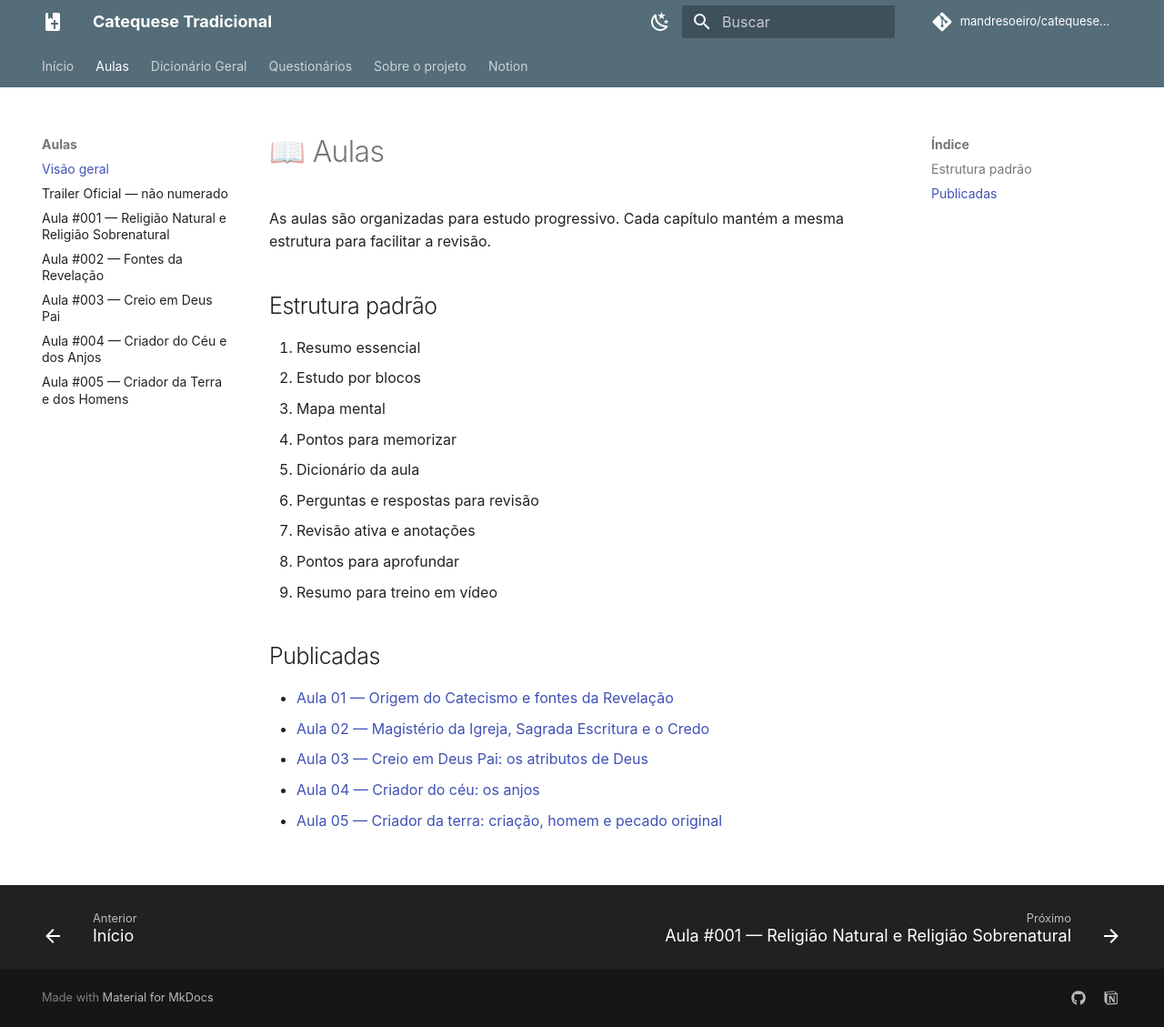
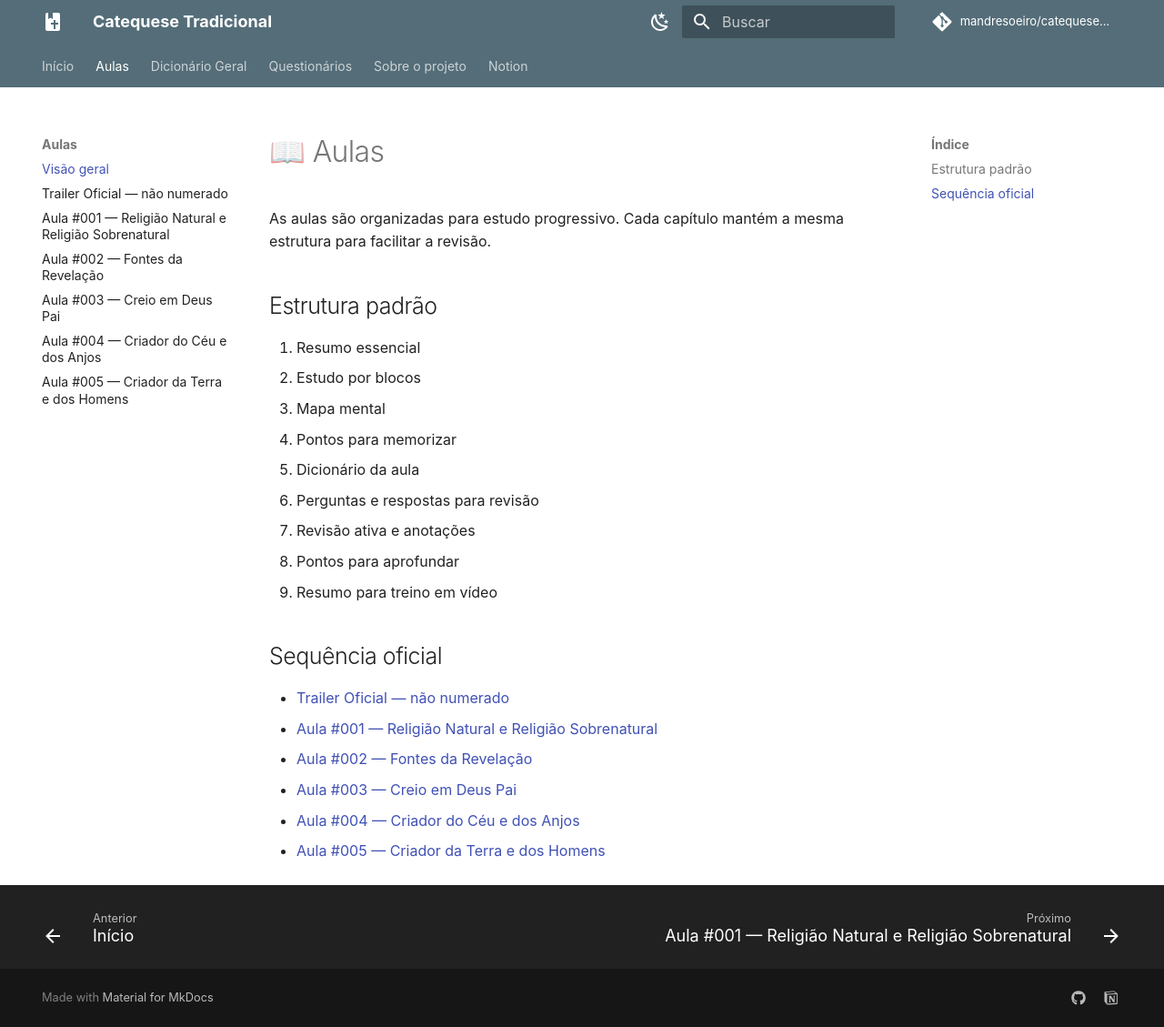
Before and after one commit to mandresoeiro/catequese-tradicional, an MkDocs documentation site: the page built from docs/aulas/index.md, in a window 1280 px wide and 1129 px high. Shown: the whole window at 91% size. Built offline with MkDocs 1.6.1 and Material for MkDocs 9.7.7, drawn with Linux system fonts in a browser that asks for light colours; comment, search, counter and statistics services are not loaded.

Commit message:
fix: corrige numeração oficial em docs/aulas/index.md

```diff
--- a/docs/aulas/index.md
+++ b/docs/aulas/index.md
@@ -14,10 +14,11 @@ As aulas são organizadas para estudo progressivo. Cada capítulo mantém a mesm
 8. Pontos para aprofundar
 9. Resumo para treino em vídeo
 
-## Publicadas
+## Sequência oficial
 
-- [Aula 01 — Origem do Catecismo e fontes da Revelação](aula-01.md)
-- [Aula 02 — Magistério da Igreja, Sagrada Escritura e o Credo](aula-02.md)
-- [Aula 03 — Creio em Deus Pai: os atributos de Deus](aula-03.md)
-- [Aula 04 — Criador do céu: os anjos](aula-04.md)
-- [Aula 05 — Criador da terra: criação, homem e pecado original](aula-05.md)
+- [Trailer Oficial — não numerado](trailer.md)
+- [Aula #001 — Religião Natural e Religião Sobrenatural](aula-01.md)
+- [Aula #002 — Fontes da Revelação](aula-02.md)
+- [Aula #003 — Creio em Deus Pai](aula-03.md)
+- [Aula #004 — Criador do Céu e dos Anjos](aula-04.md)
+- [Aula #005 — Criador da Terra e dos Homens](aula-05.md)
```
